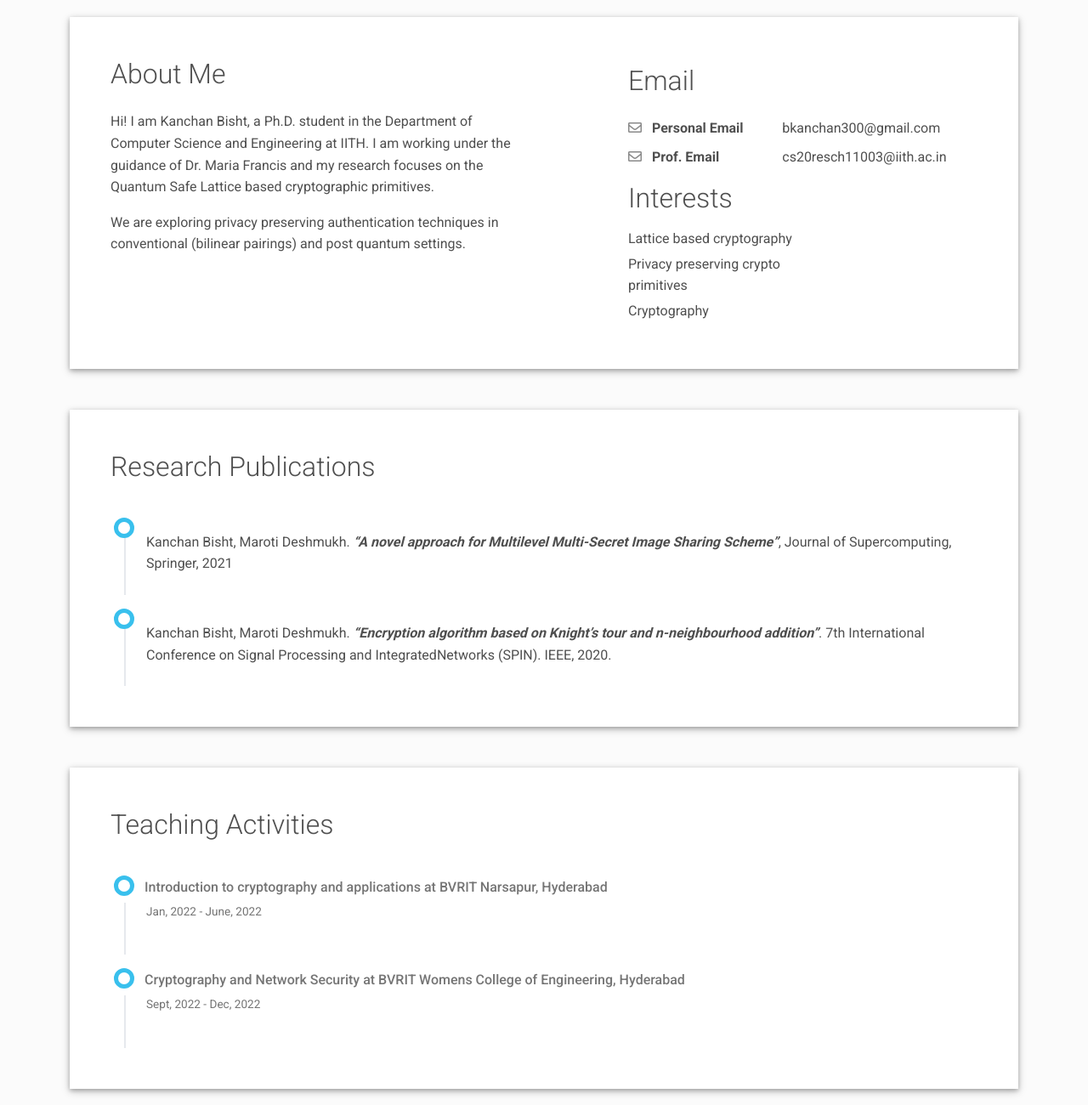
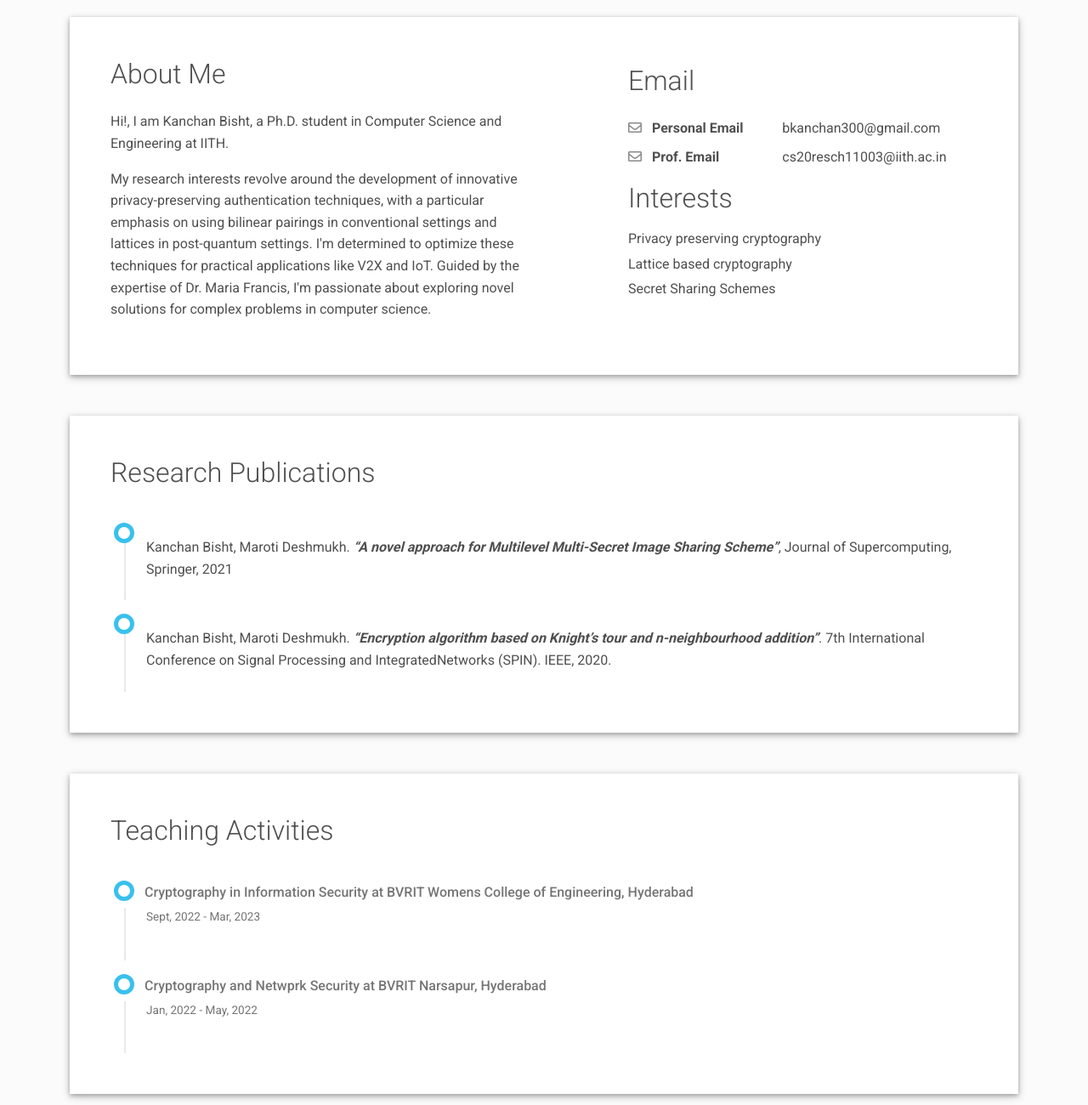
Before and after one commit to bishtkanchan/bishtkanchan.github.io, a plain HTML site: page index.html in a window 1280 px wide. Shown: the part 640-1940 px from the top of the page at 85% size. Drawn offline with Linux system fonts and the light colour scheme.

Commit message:
Add files via upload

```diff
--- a/index.html
+++ b/index.html
@@ -77,9 +77,12 @@
       <div class="row">
         <div class="col-md-6">
           <h2 class="h2 fw-light mb-4">About Me</h2>
-          <p>Hi! I am Kanchan Bisht, a Ph.D. student in the Department of Computer Science and Engineering at IITH. I am working under the guidance of Dr. Maria Francis and my research focuses on the Quantum Safe Lattice based cryptographic primitives.</p>
+          <p>Hi!, I am Kanchan Bisht, a Ph.D. student in Computer Science and Engineering at IITH.</p>
           <p>
-            We are exploring privacy preserving authentication techniques in conventional (bilinear pairings) and post quantum settings.
+            My research interests revolve around the development of innovative privacy-preserving authentication techniques,
+             with a particular emphasis on using bilinear pairings in conventional settings and lattices in post-quantum settings.
+              I'm determined to optimize these techniques for practical applications like V2X and IoT.
+              Guided by the expertise of Dr. Maria Francis, I'm passionate about exploring novel solutions for complex problems in computer science.
                 </p>
 
         </div>
@@ -123,13 +126,13 @@
 
 
                   <div class="col-sm-7">
-                    <div class="pb-1">Lattice based cryptography</div>
+                    <div class="pb-1"> <Pic>Privacy preserving cryptography</Pic></div>
                   </div>
                   <div class="col-sm-7">
-                    <div class="pb-1"> <Pic>Privacy preserving crypto primitives</Pic></div>
+                    <div class="pb-1"> <Pic>Lattice based cryptography</Pic></div>
                   </div>
                   <div class="col-sm-7">
-                    <div class="pb-2"> Cryptography</div>
+                    <div class="pb-2"> Secret Sharing Schemes</div>
                   </div>
                     <div class="col-sm-5">
                 </div>
@@ -182,23 +185,26 @@
     <div class="work-experience-section">
       <h2 class="h2 fw-light mb-4">Teaching Activities</h2>
       <div class="timeline">
+
         <div class="timeline-card timeline-card-info" data-aos="fade-in" data-aos-delay="400">
           <div class="timeline-head px-4 pt-3">
-            <div class="h5"> <span class="text-muted h6">Introduction to cryptography and applications  at BVRIT Narsapur, Hyderabad</span></div>
+            <div class="h5"> <span class="text-muted h6">Cryptography in Information Security  at BVRIT Womens College of Engineering, Hyderabad</span></div>
           </div>
           <div class="timeline-body px-4 pb-4">
-            <div class="text-muted text-small mb-3">Jan, 2022 - June, 2022</div>
+            <div class="text-muted text-small mb-3">Sept, 2022 - Mar, 2023</div>
           </div>
         </div>
 
                 <div class="timeline-card timeline-card-info" data-aos="fade-in" data-aos-delay="400">
           <div class="timeline-head px-4 pt-3">
-          <div class="h5"> <span class="text-muted h6">Cryptography and Network Security  at BVRIT Womens College of Engineering, Hyderabad</span></div>
+            <div class="h5"> <span class="text-muted h6">Cryptography and Netwprk Security  at BVRIT Narsapur, Hyderabad</span></div>
           </div>
           <div class="timeline-body px-4 pb-4">
-          <div class="text-muted text-small mb-3">Sept, 2022 - Dec, 2022</div>
+            <div class="text-muted text-small mb-3">Jan, 2022 - May, 2022</div>
           </div>
         </div>
+
+
 
       </div>
     </div>
```
Lines whose indentation alone changed are shown as unchanged.
